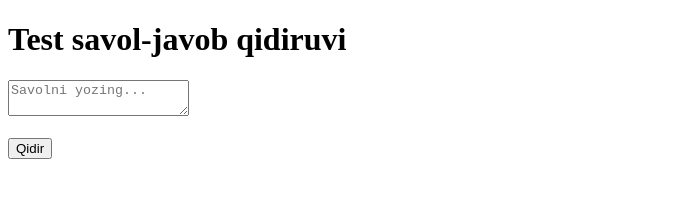
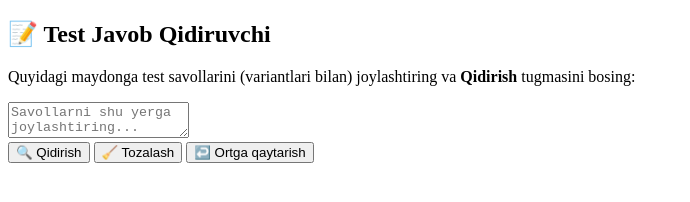
Before and after one commit to hemis2025/hemis-test, a plain HTML site: page index.html in a window 1280 px wide. Shown: the whole page, without its empty margins (0-690 px from the left). Drawn offline with Linux system fonts and the light colour scheme.

Commit message:
Update index.html

```diff
--- a/index.html
+++ b/index.html
@@ -2,41 +2,23 @@
 <html lang="uz">
 <head>
   <meta charset="UTF-8">
-  <title>Test savol-javob</title>
+  <title>Test Javob Qidiruvchi</title>
+  <link rel="stylesheet" href="style.css">
 </head>
 <body>
-  <h1>Test savol-javob qidiruvi</h1>
 
-  <textarea id="inp" placeholder="Savolni yozing..."></textarea>
-  <br><br>
-  <button onclick="run()">Qidir</button>
+  <h2>📝 Test Javob Qidiruvchi</h2>
+  <p>Quyidagi maydonga test savollarini (variantlari bilan) joylashtiring va <b>Qidirish</b> tugmasini bosing:</p>
 
-  <div id="out"></div>
+  <textarea id="inputQuestions" placeholder="Savollarni shu yerga joylashtiring..."></textarea>
+  <br>
+  <button onclick="findAnswers()">🔍 Qidirish</button>
+  <button onclick="clearAll()">🧹 Tozalash</button>
+  <button onclick="undoInput()">↩️ Ortga qaytarish</button>
+
+  <div id="results" class="results"></div>
 
   <script src="data.js"></script>
-  <script>
-    function run() {
-      const q = document.getElementById("inp").value.toLowerCase();
-      let topildi = null;
-
-      for (const item of QA) {
-        if (q.includes(item.q.toLowerCase().slice(0, 10))) {
-          // qisqa qidiruv
-          topildi = item;
-          break;
-        }
-      }
-
-      const out = document.getElementById("out");
-      if (topildi) {
-        out.innerHTML = `
-          <h3>${topildi.q}</h3>
-          <p>To‘g‘ri javob: <b>${topildi.answer}</b></p>
-        `;
-      } else {
-        out.innerHTML = "<p>Savol topilmadi.</p>";
-      }
-    }
-  </script>
+  <script src="script.js"></script>
 </body>
 </html>
```
